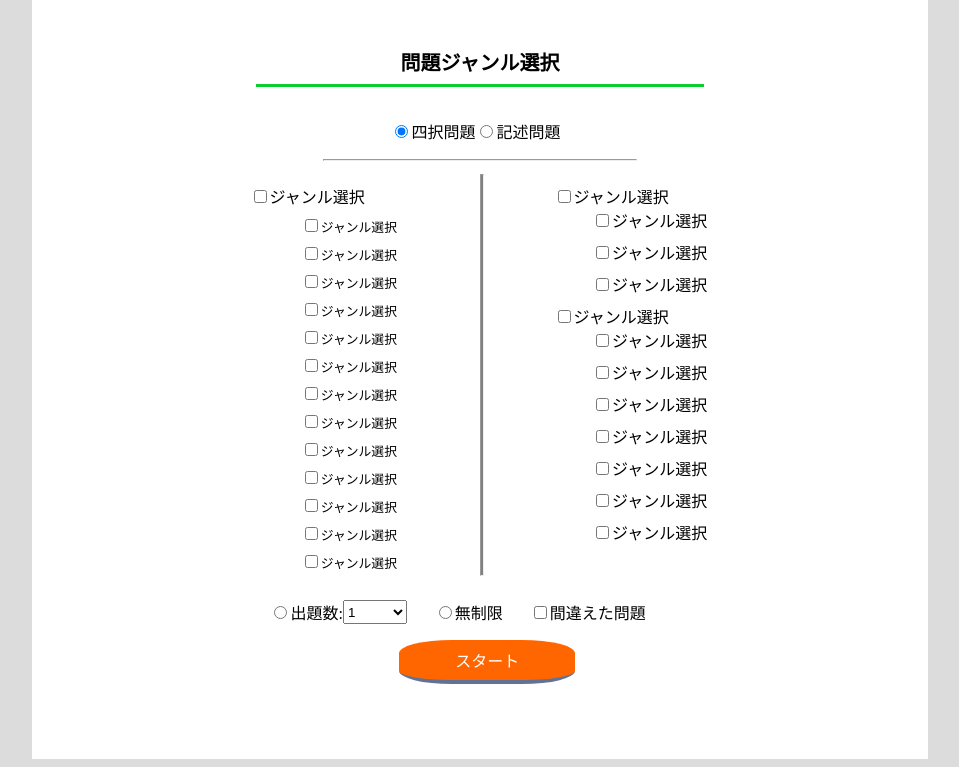
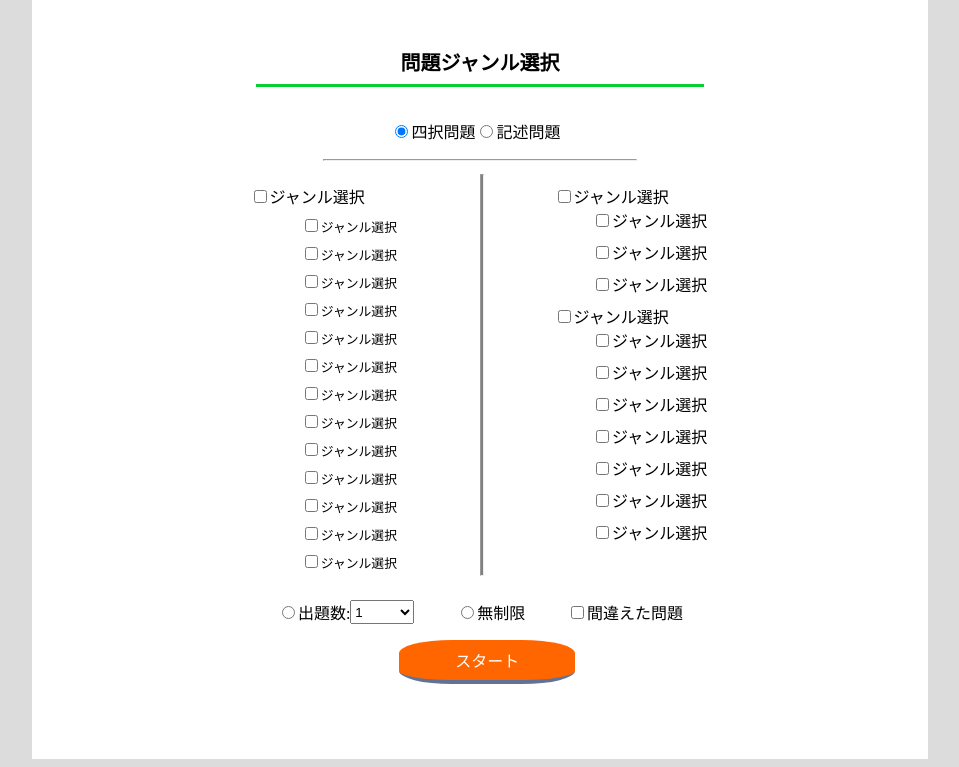
Before and after one commit to yuatomo/-------------, a PHP site: page /solveQuestion/index.html in a window 1280 px wide. Shown: the part 121-888 px from the top of the page, without its empty margins (160-1119 px from the left). Run offline with PHP 8.4, Linux system fonts and the light colour scheme.

Commit message:
設定の余白の調整

```diff
--- a/mypage/css/setting.css
+++ b/mypage/css/setting.css
@@ -11,15 +11,9 @@
   .container2 {
 	box-sizing: border-box;
 	width: 70%;
-	height: 20%;
 	padding: 5% 0;
 	margin: 0 auto;
   }
-
-
-
-
-
 
 
 h1{
--- a/solveQuestion/css/index.css
+++ b/solveQuestion/css/index.css
@@ -86,10 +86,9 @@ label{
 
 .num{
 	display: flex;
-	width: 90%;
+	width: 100%;
 	justify-content: space-around;
 	margin: 0 auto 2vh auto;
-	margin-right: 5vw;
 }
 
 .textnum{
```
